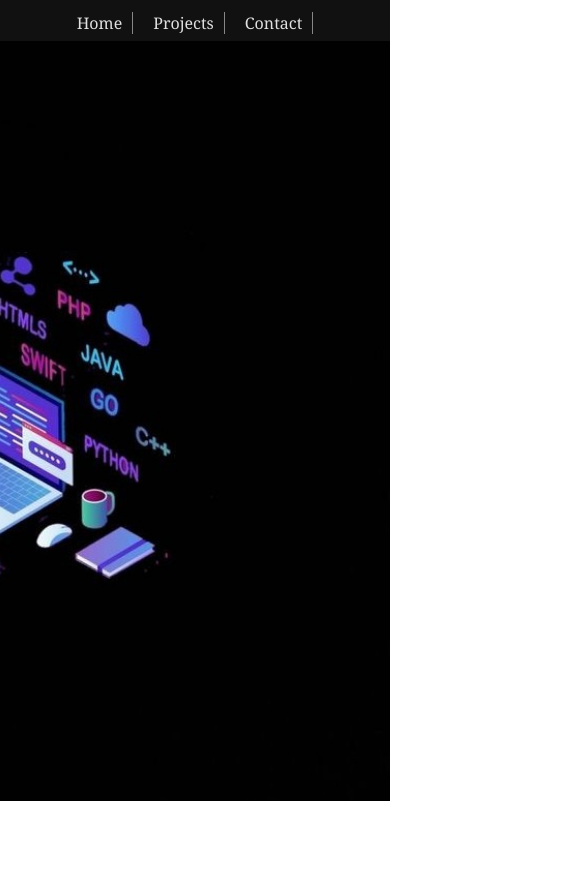
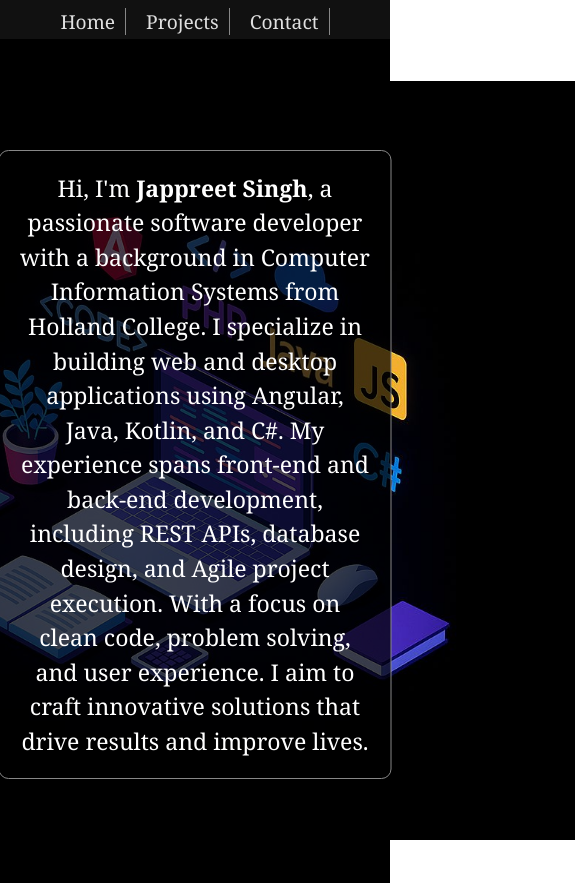
Before and after one commit to Jappreet-Singh/portfolio-website, an Angular app: page / in a window 390 px wide. Shown: the whole page, 575 px wide, since content can reach past the window. Before the commit the page ends 844 px from the top, so only its background shows below. Built offline with nearby package versions, Linux system fonts and the light colour scheme.

Commit message:
completed home page

```diff
--- a/src/app/home/home.component.css
+++ b/src/app/home/home.component.css
@@ -3,8 +3,53 @@
     justify-content: flex-end;
     align-items: center;
     background-color: var(--var-background-color);
+    position:relative;
 }
 img{
 
     height: 90vh;
 }
+.summary{
+    display: flex;
+    position:relative;
+    z-index: 2;
+    background-color: var(--var-background-color);
+    border: 1px solid rgb(135, 135, 135);
+    border-radius: 10px;
+    padding: 20px;
+    flex-wrap: wrap;
+    margin-right: 15%;
+    margin-top: 2%;
+}
+.summary-text{
+    color: white;
+    font-size: 1.2rem;
+    line-height: 1.5;
+
+}
+body{
+    margin:0;
+    position: relative;
+
+}
+
+@media only screen and (max-width: 768px) {
+   .home {
+  position: relative;
+  justify-content: center;
+  height: 100vh;
+   }
+
+.summary {
+    position: absolute;
+    left: 50%;
+    transform: translateX(-50%);
+    color: white;
+    background: rgba(0, 0, 0, 0.7);
+    text-align: center;
+    border-radius: 10px;
+    width: 90%;
+}
+
+
+}
--- a/src/app/home/home.component.ts
+++ b/src/app/home/home.component.ts
@@ -10,6 +10,13 @@
   template: `
     <section class="home">
       <img src="../assets/laptop_img.jpg" alt="Home Image" class="home-image">
+    <div class = "summary">
+      <p class="summary-text">
+        Hi, I'm <strong>Jappreet Singh</strong>, a passionate software developer with a background in Computer Information Systems from Holland College.
+         I specialize in building web and desktop applications using Angular, Java, Kotlin, and C#. My experience spans front-end and back-end development, including REST APIs, database design, and Agile project execution.
+          With a focus on clean code, problem solving, and user experience. I aim to craft innovative solutions that drive results and improve lives.
+      </p>
+    </div>
     </section>
   `,
   styleUrls: ['./home.component.css']
--- a/src/styles.css
+++ b/src/styles.css
@@ -5,7 +5,10 @@
 }
 :root {
     --var-nav-background-color: #111111;
-    --var-background-color:#010101;
+    --var-background-color:black;
     overscroll-behavior: none;
-  overflow-y: scroll;
+    overflow-y: scroll;
+    font-size: 1.2rem;
+    font-family: Georgia, 'Times New Roman', Times, serif;
+    line-height: 1;
 }
```
Also changed, not shown: src/app/navbar/navbar.component.css (line endings or trailing spaces), src/assets/laptop_img.jpg.
